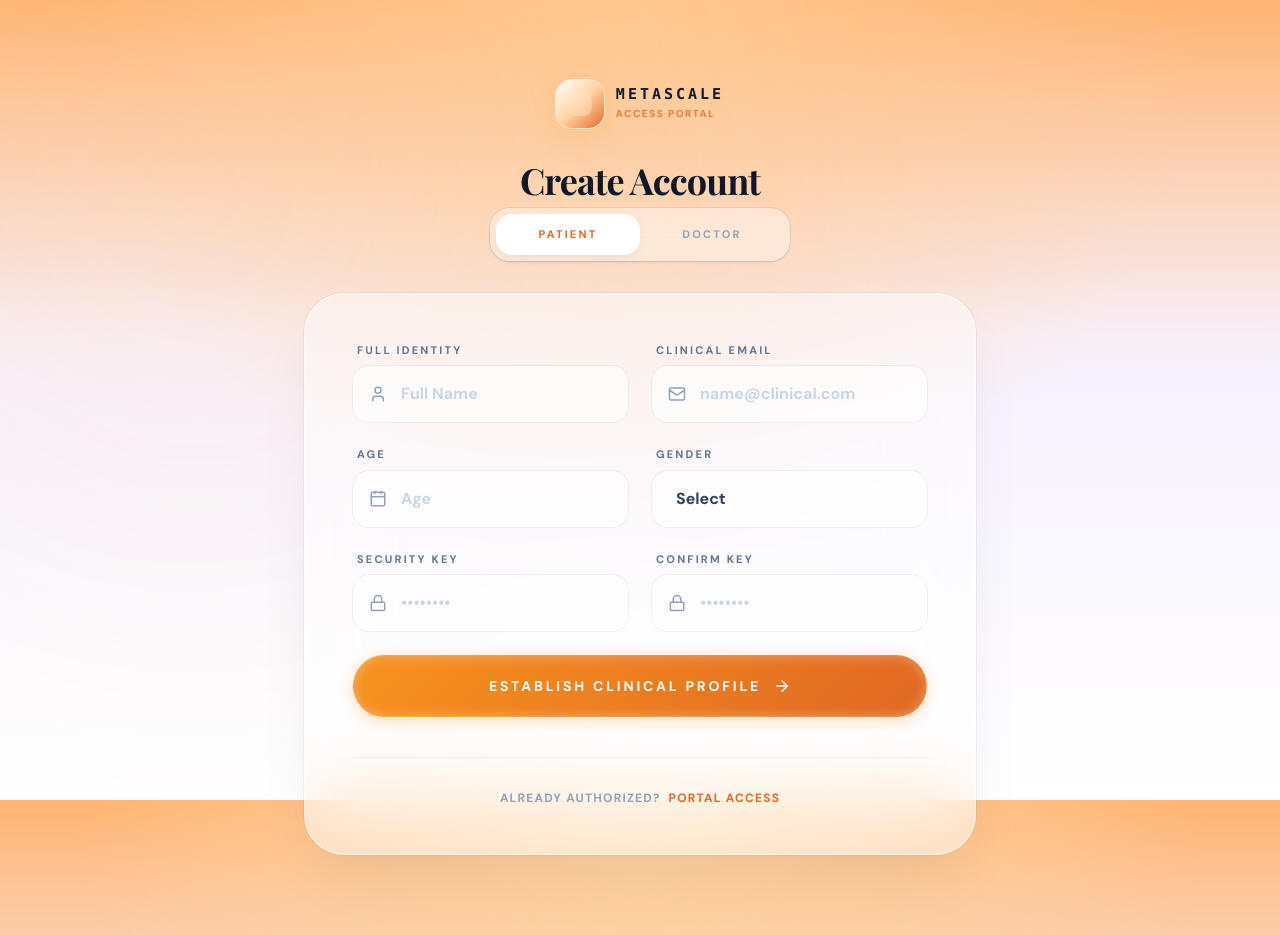
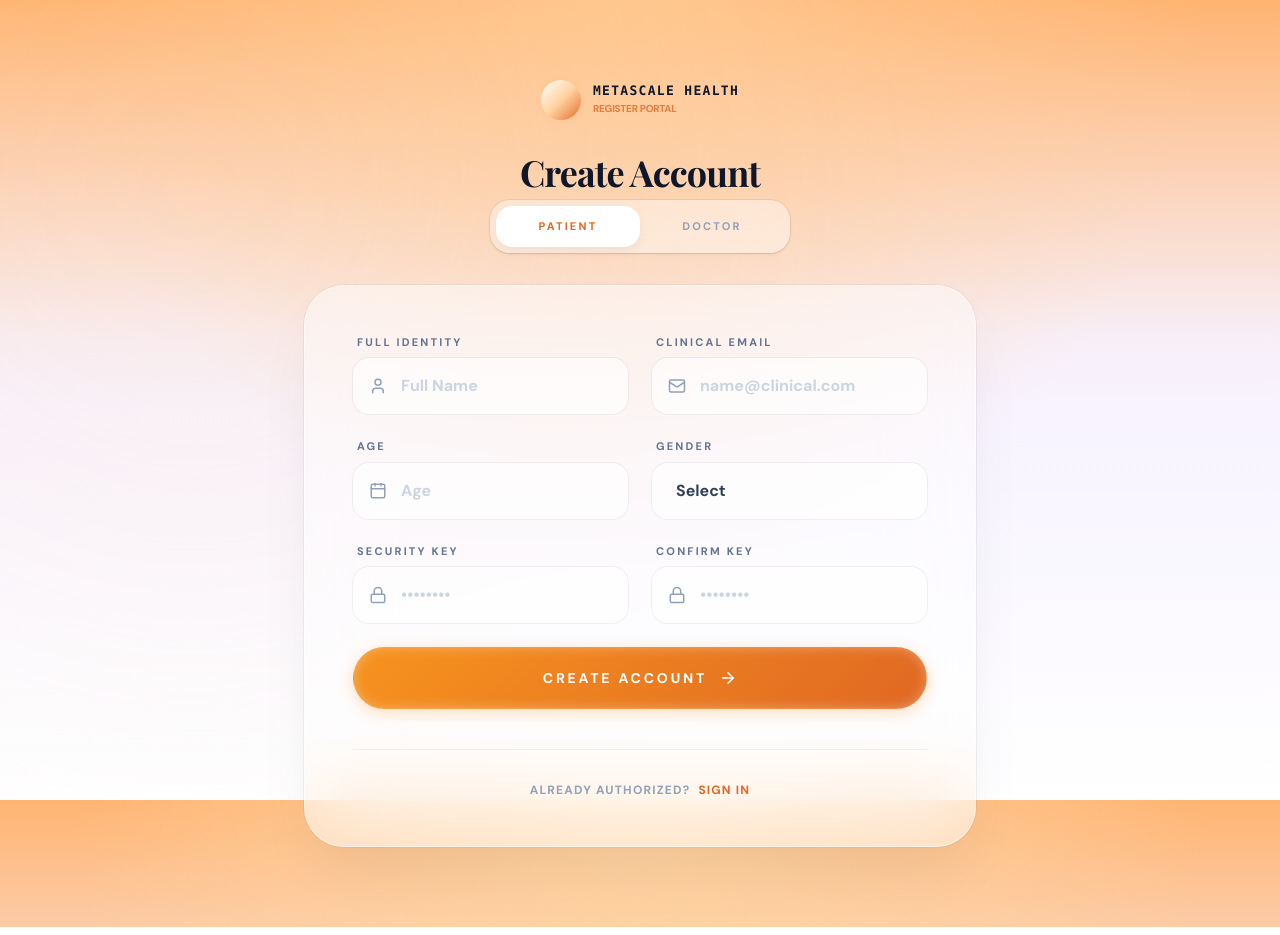
Before and after one commit to Ishaan-Jain2207/Metascale-Health, a React (Vite) app in the folder healthapp/frontend/: page /register in a window 1280 px wide. Built offline with nearby package versions, Linux system fonts and the light colour scheme; no server answers.

Commit message:
fix: recovered LoginPage imports to fix blank screen; restored original circular logo; updated terminology to 'Sign In'

```diff
--- a/healthapp/frontend/src/pages/auth/LoginPage.jsx
+++ b/healthapp/frontend/src/pages/auth/LoginPage.jsx
@@ -1,3 +1,6 @@
+import React, { useState, useEffect } from 'react';
+import { Link, useNavigate, useLocation } from 'react-router-dom';
+import { useAuth } from '../../context/AuthContext';
 import { Mail, Lock, ArrowRight, AlertCircle, Loader2 } from 'lucide-react';
 import { motion, AnimatePresence } from 'framer-motion';
 
@@ -68,25 +71,35 @@ const LoginPage = () => {
         className="w-full max-w-md relative z-10"
       >
         <div className="text-center mb-8">
+          {/* ORIGINAL LOGO RESTORATION */}
           <Link to="/" className="inline-flex items-center justify-center gap-3 mb-8 group">
             <motion.div
-              whileHover={{ scale: 1.1, rotate: 5 }}
-              className="w-12 h-12 rounded-2xl bg-gradient-to-br from-white via-saffron-light to-saffron-deep shadow-[0_8px_30px_rgb(247,147,30,0.2)] ring-1 ring-white/60 flex-shrink-0 flex items-center justify-center"
+               whileHover={{ scale: 1.05 }}
+               className="flex items-center gap-3 cursor-pointer"
             >
-               <div className="w-6 h-6 bg-white/20 rounded-lg backdrop-blur-sm"></div>
+               <motion.div
+                 animate={{
+                   boxShadow: ["0px 0px 0px rgba(247,147,30,0)", "0px 0px 20px rgba(247,147,30,0.3)", "0px 0px 0px rgba(247,147,30,0)"]
+                 }}
+                 transition={{ duration: 2, repeat: Infinity }}
+                 className="w-10 h-10 rounded-full bg-gradient-to-br from-white via-saffron-light to-saffron-deep shadow-lg ring-2 ring-white/60 flex-shrink-0 relative overflow-hidden"
+               >
+                  <div className="absolute inset-0 bg-gradient-to-tr from-transparent via-white/30 to-transparent rotate-45 transform -translate-x-full animate-[shimmer_3s_infinite]"></div>
+               </motion.div>
+               <div className="text-left">
+                  <div className="font-bold text-[13px] uppercase tracking-[0.1em] text-slate-900 leading-none mb-1 font-mono">Metascale Health</div>
+                  <div className="text-[10px] text-saffron-deep/80 font-bold uppercase tracking-tight">Sign In Portal</div>
+               </div>
             </motion.div>
-            <div className="text-left">
-                <div className="font-black text-[15px] uppercase tracking-[0.2em] text-slate-900 leading-none mb-1 font-mono">Metascale</div>
-                <div className="text-[10px] text-saffron-deep font-black uppercase tracking-[0.15em] opacity-80">Clinical Intelligence</div>
-            </div>
           </Link>
+
           <motion.h1
             initial={{ opacity: 0, x: -20 }}
             animate={{ opacity: 1, x: 0 }}
             transition={{ delay: 0.2 }}
             className="text-4xl font-black text-slate-900 mb-2 tracking-tight"
           >
-            {isDoctorMode ? 'Doctor Portal' : 'Welcome Back'}
+            {isDoctorMode ? 'Doctor Portal' : 'Sign In'}
           </motion.h1>
           <motion.p
             initial={{ opacity: 0 }}
@@ -107,12 +120,19 @@ const LoginPage = () => {
           className="backdrop-blur-2xl bg-white/40 p-8 rounded-[40px] shadow-[0_32px_64px_-16px_rgba(0,0,0,0.08)] border border-white/60 ring-1 ring-black/5"
         >
           <form onSubmit={handleSubmit} className="space-y-6">
-            {error && (
-              <div className="bg-red-50 border border-red-100 text-red-600 px-4 py-3 rounded-lg text-sm flex items-start gap-2 animate-shake">
-                <AlertCircle size={18} className="mt-0.5 shrink-0" />
-                <p className="font-medium">{error}</p>
-              </div>
-            )}
+            <AnimatePresence mode="wait">
+              {error && (
+                <motion.div
+                  initial={{ opacity: 0, y: -10 }}
+                  animate={{ opacity: 1, y: 0 }}
+                  exit={{ opacity: 0, y: -10 }}
+                  className="bg-red-50/80 backdrop-blur-sm border border-red-100 text-red-600 px-4 py-3 rounded-2xl text-sm flex items-start gap-2 overflow-hidden"
+                >
+                  <AlertCircle size={18} className="mt-0.5 shrink-0" />
+                  <p className="font-bold uppercase tracking-tight">{error}</p>
+                </motion.div>
+              )}
+            </AnimatePresence>
 
             <motion.div
               initial={{ opacity: 0, x: -10 }}
@@ -127,7 +147,7 @@ const LoginPage = () => {
                   type="email"
                   value={email}
                   onChange={(e) => setEmail(e.target.value)}
-                  className="w-full pl-12 pr-4 py-4 bg-white/60 border-0 rounded-2xl ring-1 ring-black/5 focus:ring-2 focus:ring-saffron/40 transition-all outline-none font-medium placeholder:text-slate-300"
+                  className="w-full pl-12 pr-4 py-4 bg-white/60 border-0 rounded-2xl ring-1 ring-black/5 focus:ring-2 focus:ring-saffron/40 transition-all outline-none font-bold placeholder:text-slate-300"
                   placeholder="name@clinical.com"
                   required
                 />
@@ -150,7 +170,7 @@ const LoginPage = () => {
                   type="password"
                   value={password}
                   onChange={(e) => setPassword(e.target.value)}
-                  className="w-full pl-12 pr-4 py-4 bg-white/60 border-0 rounded-2xl ring-1 ring-black/5 focus:ring-2 focus:ring-saffron/40 transition-all outline-none font-medium placeholder:text-slate-300"
+                  className="w-full pl-12 pr-4 py-4 bg-white/60 border-0 rounded-2xl ring-1 ring-black/5 focus:ring-2 focus:ring-saffron/40 transition-all outline-none font-bold placeholder:text-slate-300"
                   placeholder="••••••••"
                   required
                 />
@@ -167,7 +187,7 @@ const LoginPage = () => {
               disabled={loading}
               className="w-full btn-primary py-4 text-sm font-black uppercase tracking-[0.2em] flex items-center justify-center gap-2 group"
             >
-              {loading ? <Loader2 className="animate-spin" /> : 'Authenticate'}
+              {loading ? <Loader2 className="animate-spin" /> : 'Sign In'}
               {!loading && <ArrowRight size={18} className="group-hover:translate-x-1 transition-transform" />}
             </motion.button>
           </form>
@@ -178,7 +198,7 @@ const LoginPage = () => {
             transition={{ delay: 0.7 }}
             className="mt-10 pt-6 border-t border-black/5 text-center"
           >
-            <p className="text-slate-400 text-xs font-bold uppercase tracking-widest">New to Metascale? <Link to="/register" className="text-saffron-deep font-black hover:underline underline-offset-4">Join Database</Link></p>
+            <p className="text-slate-400 text-xs font-bold uppercase tracking-widest">New to Metascale? <Link to="/register" className="text-saffron-deep font-black hover:underline underline-offset-4">Sign Up</Link></p>
           </motion.div>
         </motion.div>
 
--- a/healthapp/frontend/src/pages/auth/RegisterPage.jsx
+++ b/healthapp/frontend/src/pages/auth/RegisterPage.jsx
@@ -111,19 +111,28 @@ const RegisterPage = () => {
         className="w-full max-w-2xl relative z-10"
       >
         <div className="text-center mb-8">
+          {/* ORIGINAL LOGO RESTORATION */}
           <Link to="/" className="inline-flex items-center justify-center gap-3 mb-8 group">
             <motion.div
-               whileHover={{ scale: 1.1, rotate: 5 }}
-               transition={{ type: "spring", stiffness: 400, damping: 10 }}
-               className="w-12 h-12 rounded-2xl bg-gradient-to-br from-white via-saffron-light to-saffron-deep shadow-[0_8px_30px_rgb(247,147,30,0.2)] ring-1 ring-white/60 flex-shrink-0 flex items-center justify-center"
+               whileHover={{ scale: 1.05 }}
+               className="flex items-center gap-3 cursor-pointer"
             >
-               <div className="w-6 h-6 bg-white/20 rounded-lg backdrop-blur-sm"></div>
+               <motion.div
+                 animate={{
+                   boxShadow: ["0px 0px 0px rgba(247,147,30,0)", "0px 0px 20px rgba(247,147,30,0.3)", "0px 0px 0px rgba(247,147,30,0)"]
+                 }}
+                 transition={{ duration: 2, repeat: Infinity }}
+                 className="w-10 h-10 rounded-full bg-gradient-to-br from-white via-saffron-light to-saffron-deep shadow-lg ring-2 ring-white/60 flex-shrink-0 relative overflow-hidden"
+               >
+                  <div className="absolute inset-0 bg-gradient-to-tr from-transparent via-white/30 to-transparent rotate-45 transform -translate-x-full animate-[shimmer_3s_infinite]"></div>
+               </motion.div>
+               <div className="text-left">
+                  <div className="font-bold text-[13px] uppercase tracking-[0.1em] text-slate-900 leading-none mb-1 font-mono">Metascale Health</div>
+                  <div className="text-[10px] text-saffron-deep/80 font-bold uppercase tracking-tight">Register Portal</div>
+               </div>
             </motion.div>
-            <div className="text-left">
-                <div className="font-black text-[15px] uppercase tracking-[0.2em] text-slate-900 leading-none mb-1 font-mono">Metascale</div>
-                <div className="text-[10px] text-saffron-deep font-black uppercase tracking-[0.15em] opacity-80">Access Portal</div>
-            </div>
           </Link>
+
           <motion.h1
             initial={{ opacity: 0, x: -20 }}
             animate={{ opacity: 1, x: 0 }}
@@ -409,7 +418,7 @@ const RegisterPage = () => {
               disabled={loading}
               className="w-full btn-primary py-5 text-sm font-black uppercase tracking-[0.2em] flex items-center justify-center gap-3 group mt-6"
             >
-              {loading ? <Loader2 className="animate-spin" /> : 'Establish Clinical Profile'}
+              {loading ? <Loader2 className="animate-spin" /> : 'Create Account'}
               {!loading && <ArrowRight size={18} className="group-hover:translate-x-1 transition-transform" />}
             </motion.button>
           </form>
@@ -420,7 +429,7 @@ const RegisterPage = () => {
             transition={{ delay: 1.1 }}
             className="mt-10 pt-8 border-t border-black/5 text-center"
           >
-            <p className="text-slate-400 text-xs font-bold uppercase tracking-[0.1em]">Already Authorized? <Link to="/login" className="text-saffron-deep font-black hover:underline underline-offset-4 ml-1">Portal Access</Link></p>
+            <p className="text-slate-400 text-xs font-bold uppercase tracking-[0.1em]">Already Authorized? <Link to="/login" className="text-saffron-deep font-black hover:underline underline-offset-4 ml-1">Sign In</Link></p>
           </motion.div>
         </motion.div>
       </motion.div>
```
